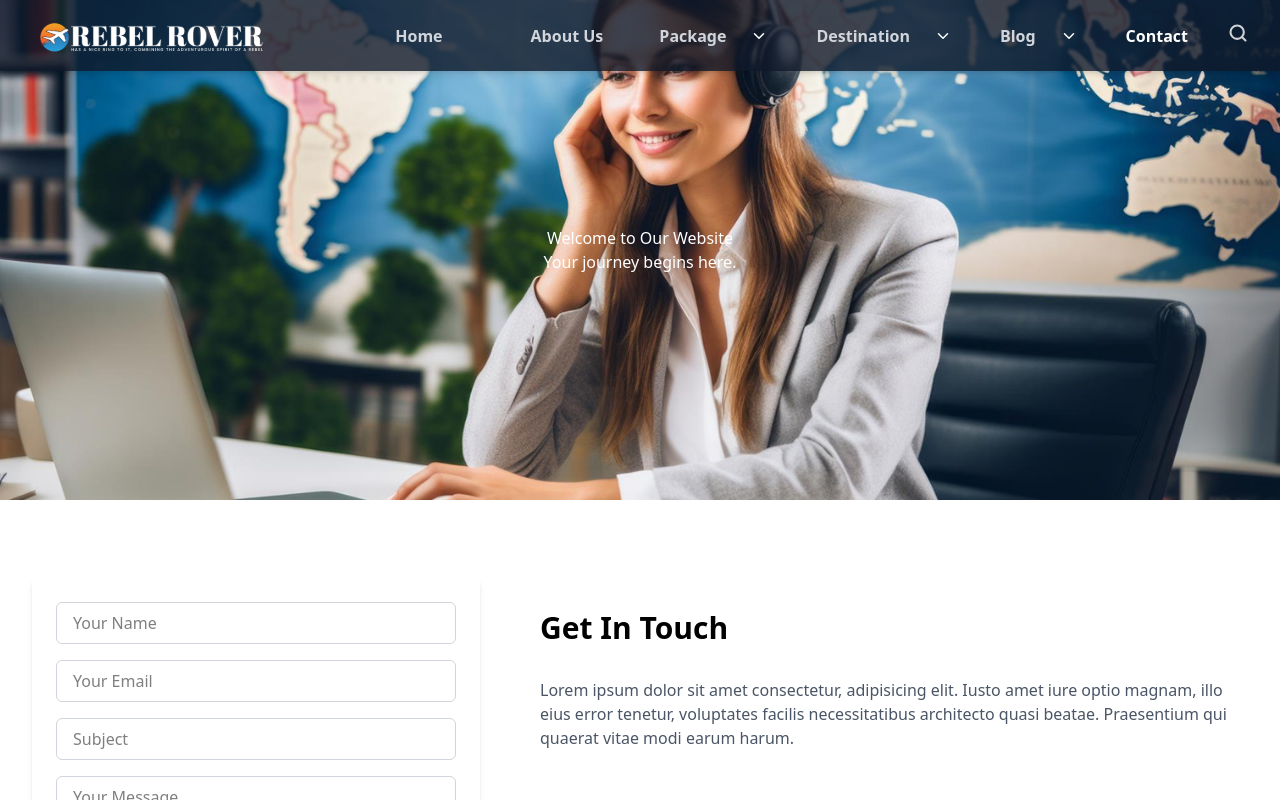
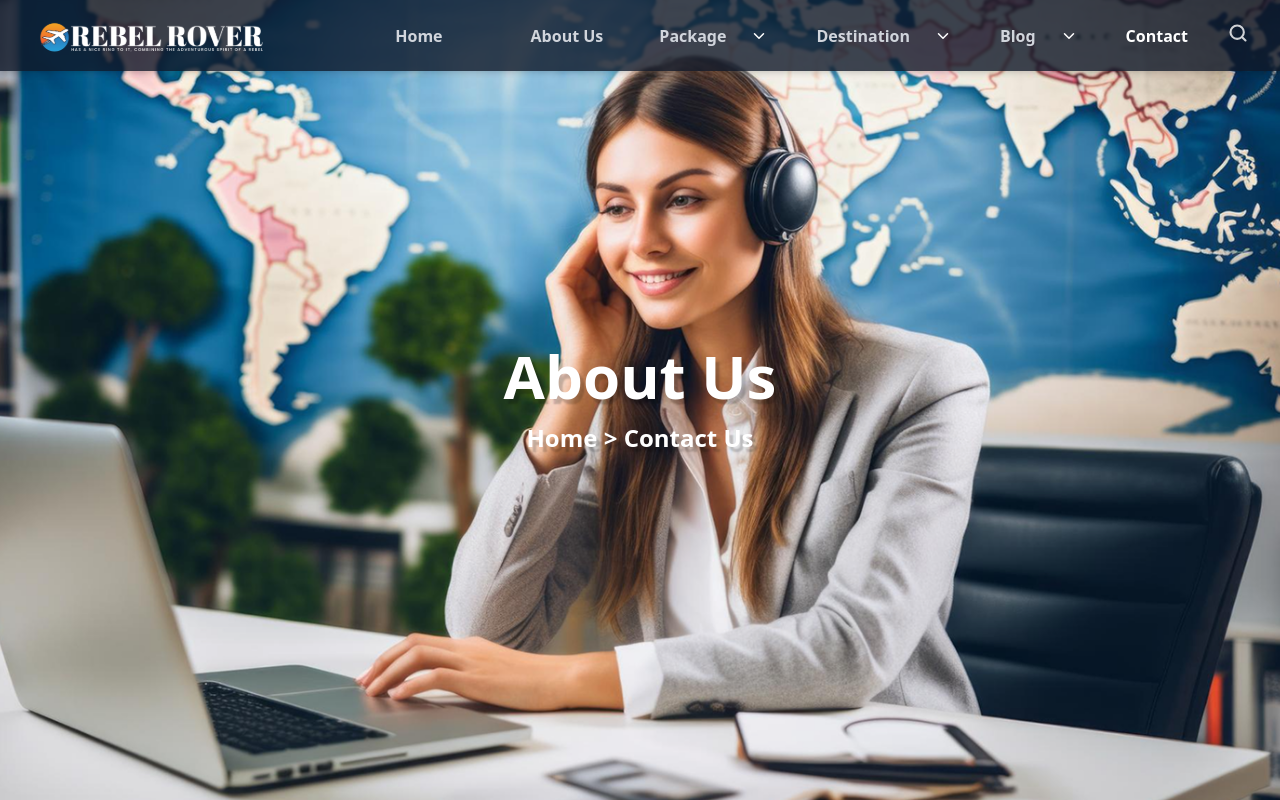
Before and after one commit to helenlemessa/Rebel-Rover-Travel-Website, a React (Vite) app: page /contact in a window 1280 px wide. Shown: the top 800 px of the page. Built offline with nearby package versions, Linux system fonts and the light colour scheme.

Commit message:
correction

```diff
--- a/src/pages/Contact.jsx
+++ b/src/pages/Contact.jsx
@@ -7,13 +7,15 @@ export default function Contact() {
   return (
     <>
      <div className="">
-        <Hero
-            backgroundImage= {Horobanner}
-            title="Welcome to Our Website"
-            subtitle="Your journey begins here."
-            textColor="#fff"
-            height="500px"
-          />
+     <div className="hero bg-cover bg-center text-white p-8 sm:p-12 lg:p-20 min-h-screen flex flex-col items-center justify-center"
+      style={{ backgroundImage: `url(${Horobanner})` }}>
+          <h1 className="text-5xl sm:text-6xl lg:text-6xl font-bold" style={{ textShadow: '4px 4.5px 2px rgba(0, 0, 0, 0.2)' }}>
+            About Us
+          </h1>
+          <p className="pt-4 text-xl sm:text-2xl lg:text-2.5xl font-bold" style={{ textShadow: '4px 4.5px 2px rgba(0, 0, 0, 0.2)' }}>
+            Home &gt; Contact Us
+          </p>
+        </div>
          <ContactForm />
       </div>
     </>
--- a/src/routes/AppRoutes.jsx
+++ b/src/routes/AppRoutes.jsx
@@ -16,6 +16,7 @@ function AppRoutes() {
           <Route path="/" element={<Home />} />
           <Route path="/about" element={<About />} />
           <Route path="/package" element={<Package />} />
+          <Route path="/destination" element={<Package />} />
           <Route path="/blog" element={<Blog />} />
           <Route path="/contact" element={<Contact />} />
           <Route path="*" element={<NotFound />} />
```
